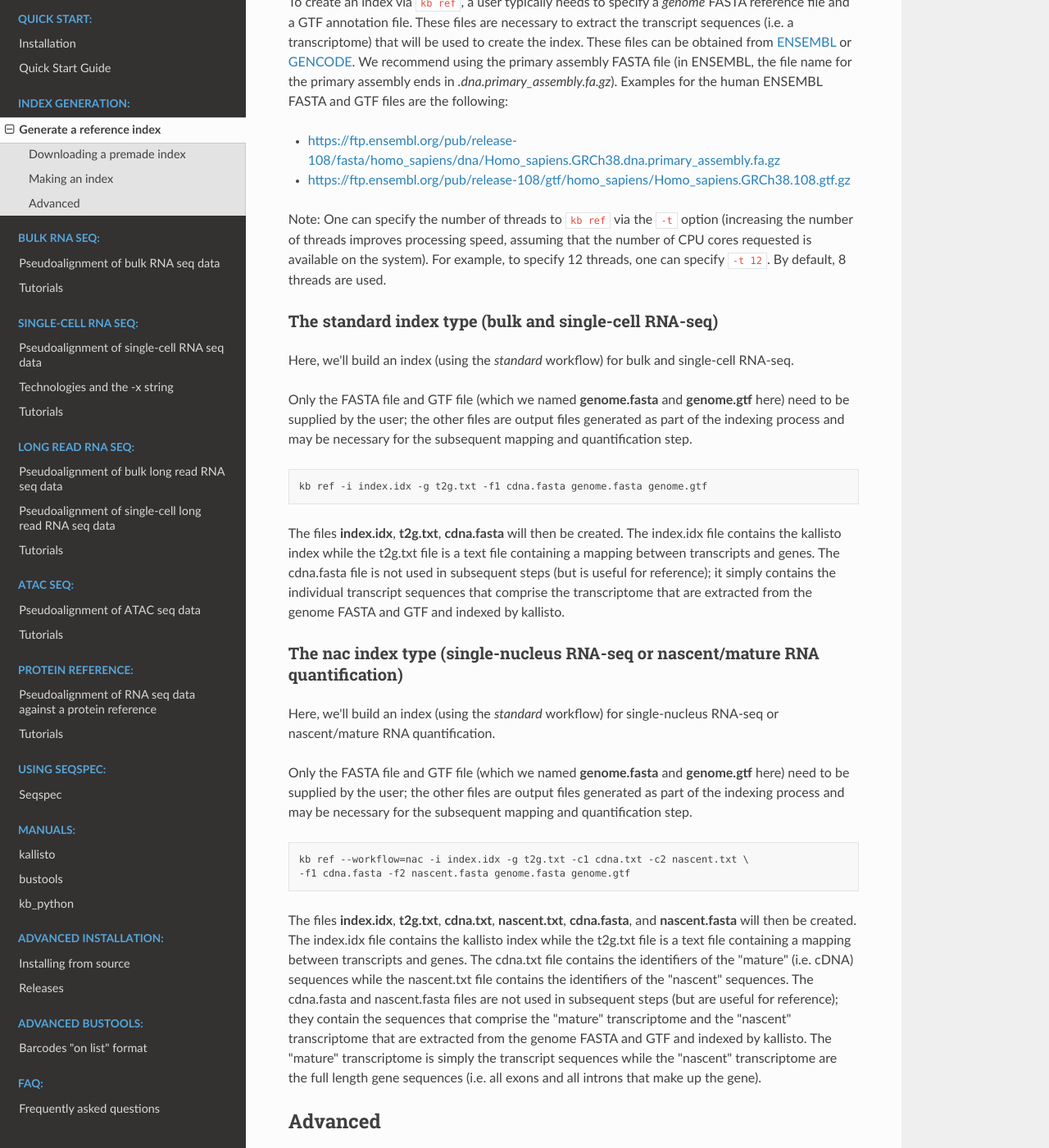
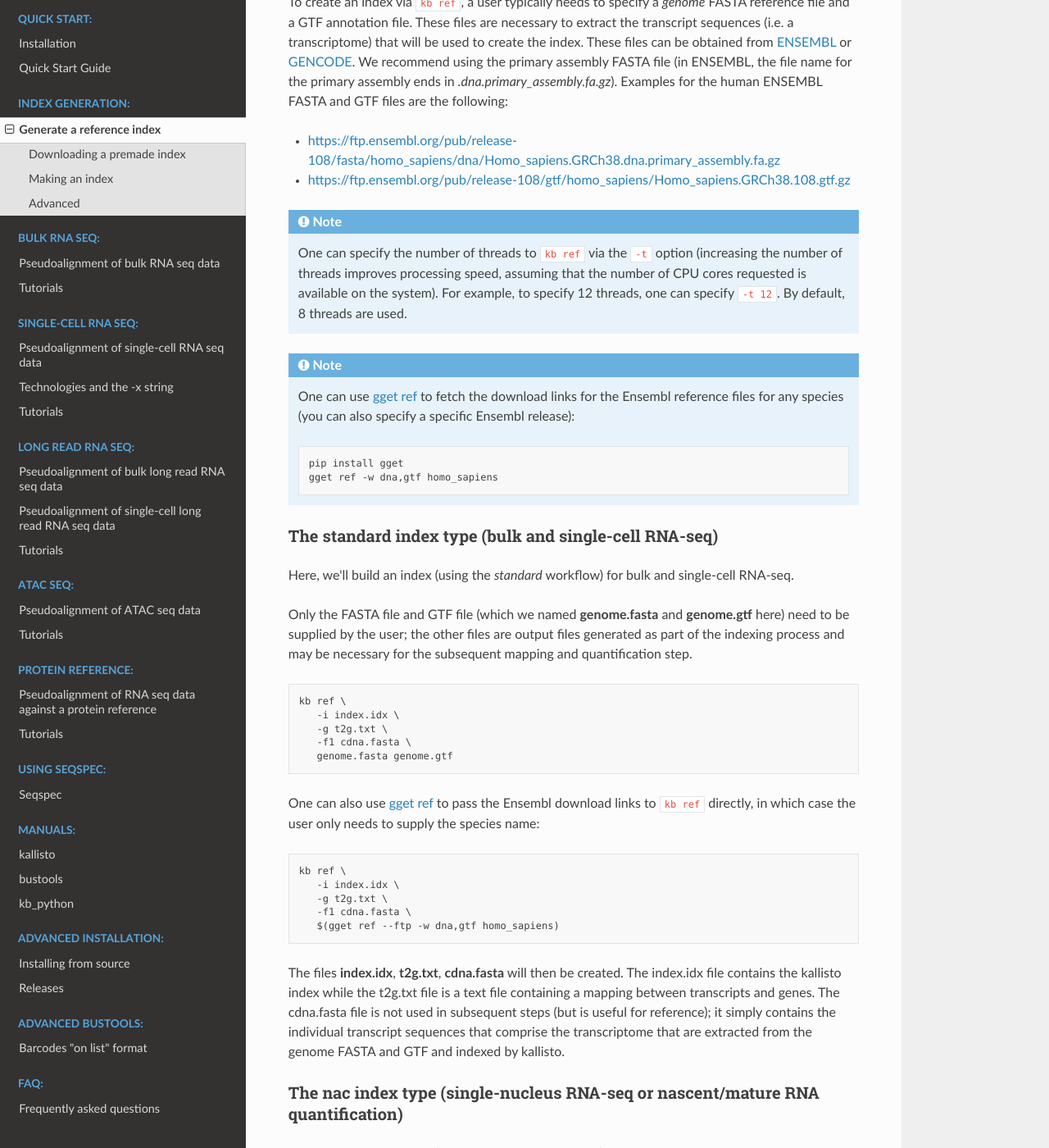
Before and after one commit to pachterlab/kb_docs, a Sphinx documentation site: the page built from docs/source/index/index_generation.rst, in a window 1280 px wide and 1400 px high, scrolled down 1042 px. Shown: the whole window at 82% size. Built offline with Sphinx 7.4.7 and the Read the Docs theme 3.1.0, drawn with Linux system fonts in a browser that asks for light colours; pages that are not in the unit, such as notebooks, are missing from menus.

Commit message:
Update index_generation.rst

```diff
--- a/docs/source/index/index_generation.rst
+++ b/docs/source/index/index_generation.rst
@@ -41,7 +41,17 @@ To create an index via ``kb ref``, a user typically needs to specify a *genome*
 * https://ftp.ensembl.org/pub/release-108/fasta/homo_sapiens/dna/Homo_sapiens.GRCh38.dna.primary_assembly.fa.gz
 * https://ftp.ensembl.org/pub/release-108/gtf/homo_sapiens/Homo_sapiens.GRCh38.108.gtf.gz
 
-Note: One can specify the number of threads to ``kb ref`` via the ``-t`` option (increasing the number of threads improves processing speed, assuming that the number of CPU cores requested is available on the system). For example, to specify 12 threads, one can specify ``-t 12``. By default, 8 threads are used.
+.. note::
+   One can specify the number of threads to ``kb ref`` via the ``-t`` option (increasing the number of threads improves processing speed, assuming that the number of CPU cores requested is available on the system). For example, to specify 12 threads, one can specify ``-t 12``. By default, 8 threads are used.
+
+.. note::
+   One can use `gget ref <https://pachterlab.github.io/gget/en/ref.html>`_ to fetch the download links for the Ensembl reference files for any species (you can also specify a specific Ensembl release):
+
+   .. code-block:: text
+
+      pip install gget
+      gget ref -w dna,gtf homo_sapiens
+
 
 
 The standard index type (bulk and single-cell RNA-seq)
@@ -53,8 +63,21 @@ Only the FASTA file and GTF file (which we named **genome.fasta** and **genome.g
 
 .. code-block:: text
 
-   kb ref -i index.idx -g t2g.txt -f1 cdna.fasta genome.fasta genome.gtf
+   kb ref \
+      -i index.idx \
+      -g t2g.txt \
+      -f1 cdna.fasta \
+      genome.fasta genome.gtf
 
+One can also use `gget ref <https://pachterlab.github.io/gget/en/ref.html>`_ to pass the Ensembl download links to ``kb ref`` directly, in which case the user only needs to supply the species name:
+
+.. code-block:: text
+
+   kb ref \
+      -i index.idx \
+      -g t2g.txt \
+      -f1 cdna.fasta \
+      $(gget ref --ftp -w dna,gtf homo_sapiens)
 
 The files **index.idx**, **t2g.txt**, **cdna.fasta** will then be created. The index.idx file contains the kallisto index while the t2g.txt file is a text file containing a mapping between transcripts and genes. The cdna.fasta file is not used in subsequent steps (but is useful for reference); it simply contains the individual transcript sequences that comprise the transcriptome that are extracted from the genome FASTA and GTF and indexed by kallisto.
 
```
